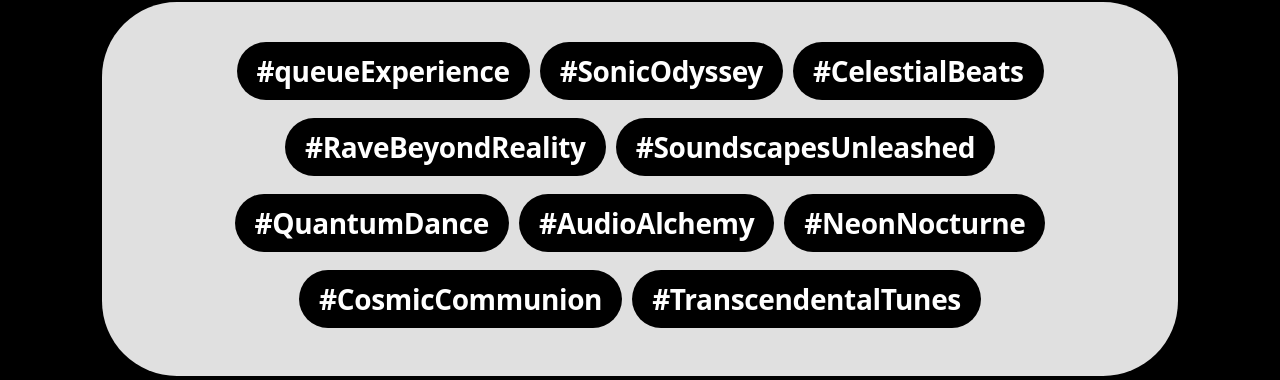
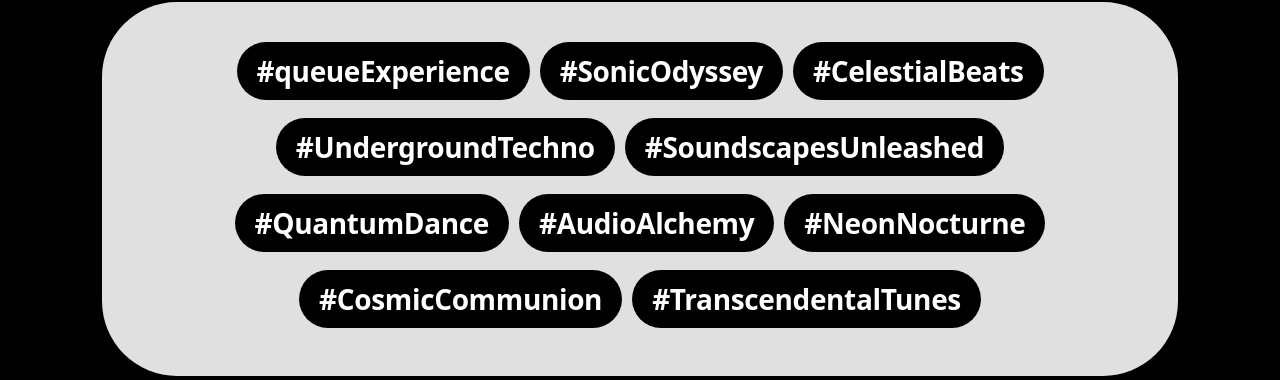
Before and after one commit to Nazaninmohammadii/queue, a PHP site: page /about.php in a window 1280 px wide. Shown: the part 833-1213 px from the top of the page. Run offline with PHP 8.4, Linux system fonts and the light colour scheme; some web fonts are replaced.

Commit message:
Fixed "Hastag Error" bug
Changed #ravebeyondreality to #underground techno

```diff
--- a/about.php
+++ b/about.php
@@ -46,8 +46,8 @@
             <h4><a href="https://www.instagram.com/explore/tags/sonicodyssey/" target="_blank">#SonicOdyssey</a></h4>
             <h4><a href="https://www.instagram.com/explore/tags/celestialbeats/" target="_blank">#CelestialBeats</a>
             </h4>
-            <h4><a href="https://www.instagram.com/explore/tags/ravebeyondreality/"
-                    target="_blank">#RaveBeyondReality</a></h4>
+            <h4><a href="https://www.instagram.com/explore/tags/undergroundtechno/"
+                    target="_blank">#UndergroundTechno</a></h4>
             <h4><a href="https://www.instagram.com/explore/tags/soundscapesunleashed/"
                     target="_blank">#SoundscapesUnleashed</a></h4>
             <h4><a href="https://www.instagram.com/explore/tags/quantumdance/" target="_blank">#QuantumDance</a></h4>
```
Also changed, not shown: 1 other file.
